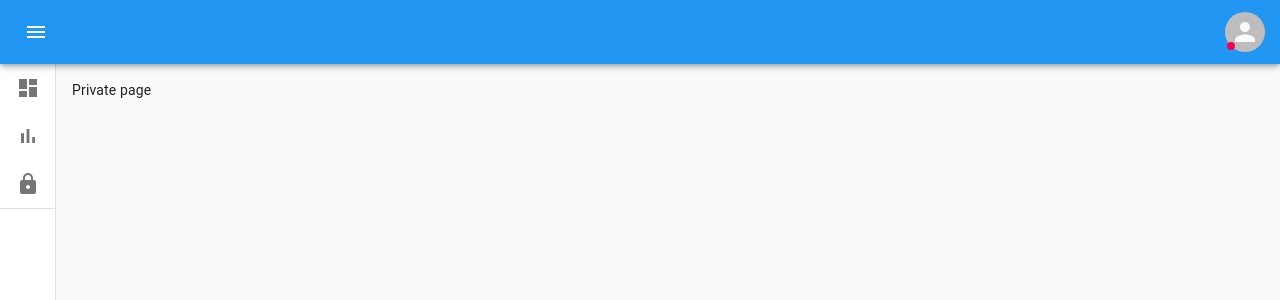
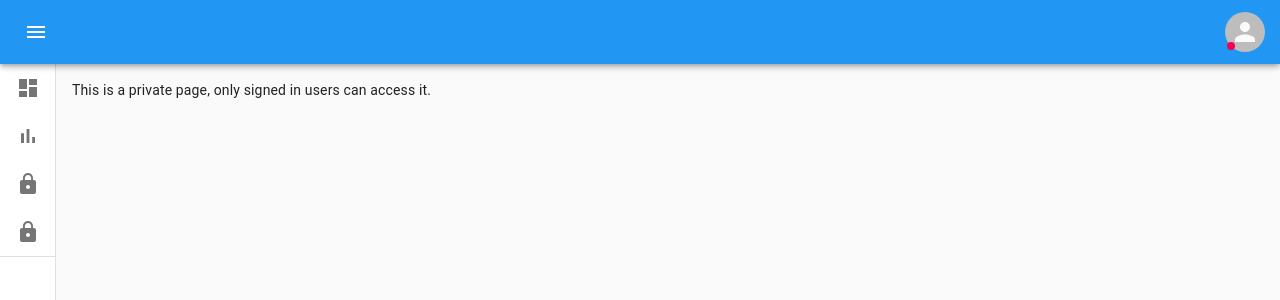
Before and after one commit to hmezen/user-Authentication, a React (Create React App) app: page /privatePage in a window 1280 px wide. Shown: the top 300 px of the page. Built offline with nearby package versions, Linux system fonts and the light colour scheme; no server answers; the database is empty; sample sign-in values are in the browser's storage.

Commit message:
enable restricted route and redesign menu popup

```diff
--- a/src/App.js
+++ b/src/App.js
@@ -9,6 +9,8 @@ import ReactChallenge from "./components/ReactChallenge";
 import PrivateRoute from "./components/PrivateRoute";
 import LoginRequired from "./components/LoginRequired";
 import PrivatePage from "./components/PrivatePage";
+import AdminPage from "./components/AdminPage";
+import AccessDenied from "./components/AccessDenied";
 
 const useStyles = makeStyles((theme) => ({
   root: {
@@ -41,6 +43,13 @@ function App() {
             <Route path="/reactChallenge" component={ReactChallenge} exact />
             <Route path="/loginRequired" component={LoginRequired} exact />
             <PrivateRoute path="/privatePage" component={PrivatePage} exact />
+            <PrivateRoute
+              path="/adminPage"
+              component={AdminPage}
+              permission={"isAdmin"}
+              exact
+            />
+            <Route path="/accessDenied" component={AccessDenied} exact />
             <Route component={GenericNotFound} exact />
           </Switch>
         </main>
--- /dev/null
+++ b/src/components/AccessDenied.js
@@ -0,0 +1,5 @@
+const AccessDenied = () => {
+  return <div>Access denied you don't have the neccessary permissions </div>;
+};
+
+export default AccessDenied;
--- /dev/null
+++ b/src/components/AdminPage.js
@@ -0,0 +1,9 @@
+const AdminPage = () => {
+  return (
+    <div>
+      This a private page that only users with "Admin permission" can access.
+    </div>
+  );
+};
+
+export default AdminPage;
--- a/src/components/Home.js
+++ b/src/components/Home.js
@@ -1,6 +1,7 @@
 import React from "react";
 import { makeStyles } from "@material-ui/core/styles";
 import { Typography, Paper } from "@material-ui/core";
+import { useAuth } from "../firebase/firebaseProvider";
 
 const useStyles = makeStyles((theme) => ({
   paper: {
@@ -12,6 +13,7 @@ const useStyles = makeStyles((theme) => ({
 }));
 
 function Home() {
+  const { user } = useAuth();
   const classes = useStyles();
   return (
     <React.Fragment>
@@ -20,6 +22,7 @@ function Home() {
           <Typography variant="h4" color="primary" gutterBottom>
             Home
           </Typography>
+          <p>{JSON.stringify(user)}</p>
           <Typography variant="h5" color="inherit" paragraph>
             Welcome to my Firebase user authentication proof-of-concept. <br />
             This is a responsive react application that uses Firebase for user
--- a/src/components/PrivatePage.js
+++ b/src/components/PrivatePage.js
@@ -1,5 +1,5 @@
 const PrivatePage = () => {
-  return <div>Private page</div>;
+  return <div>This is a private page, only signed in users can access it.</div>;
 };
 
 export default PrivatePage;
--- a/src/components/PrivateRoute.js
+++ b/src/components/PrivateRoute.js
@@ -1,13 +1,19 @@
 import React from "react";
 import { Route, Redirect } from "react-router-dom";
 import { useAuth } from "../firebase/firebaseProvider";
-import LoginRequired from "./LoginRequired";
 
-const PrivateRoute = ({ path, component, ...rest }) => {
+const PrivateRoute = ({ path, component, permission, ...rest }) => {
   const { user } = useAuth();
-
   return user ? (
-    <Route path={path} component={component} {...rest} />
+    permission ? (
+      user.roles[permission] ? (
+        <Route path={path} component={component} {...rest} />
+      ) : (
+        <Redirect to={"/accessDenied"} />
+      )
+    ) : (
+      <Route path={path} component={component} {...rest} />
+    )
   ) : (
     <Redirect to={"/loginRequired"} />
   );
--- a/src/components/header/AppBarSection.js
+++ b/src/components/header/AppBarSection.js
@@ -21,6 +21,7 @@ import firebase from "../../firebase/firebaseApp";
 import { useSnackbar } from "notistack";
 import { useAuth } from "../../firebase/firebaseProvider";
 import { withRouter } from "react-router-dom";
+import { withStyles } from "@material-ui/core/styles";
 
 function AppBarSection({ history, ...props }) {
   const classes = useStyles();
@@ -86,6 +87,15 @@ function AppBarSection({ history, ...props }) {
       });
   };
 
+  const MyMenuItem = withStyles({
+    root: {
+      "&:hover": {
+        backgroundColor: "rgb(231, 233, 236)",
+        borderRadius: "4px",
+      },
+    },
+  })(MenuItem);
+
   return (
     <>
       <AppBar position="fixed" className={classes.appBar}>
@@ -147,26 +157,27 @@ function AppBarSection({ history, ...props }) {
                 }}
                 PaperProps={{
                   style: {
-                    width: "20ch",
+                    minWidth: "223px",
+                    padding: "16px 20px",
                   },
                 }}
                 getContentAnchorEl={null}
               >
-                <MenuItem
+                <hr />
+                <MyMenuItem
                   onClick={() => {
                     setUserMenuAnchorEl(null);
-
                     setUpdateProfileDialogIsOpen(true);
                   }}
                 >
-                  <ListItemAvatar>
-                    <Avatar>
-                      <AccountBox />
-                    </Avatar>
-                  </ListItemAvatar>
-                  <ListItemText primary="Profile" />
-                </MenuItem>
-                <MenuItem
+                  <ListItemText
+                    style={{
+                      textAlign: "center",
+                    }}
+                    primary="Profile"
+                  />
+                </MyMenuItem>
+                <MyMenuItem
                   onClick={() => {
                     setUserMenuAnchorEl(null);
                     firebase.auth().signOut();
@@ -182,8 +193,8 @@ function AppBarSection({ history, ...props }) {
                       <ExitToApp />
                     </Avatar>
                   </ListItemAvatar>
-                  <ListItemText primary="Logout" />
-                </MenuItem>
+                  <ListItemText primary="Sign Out" />
+                </MyMenuItem>
               </Menu>
             </>
           ) : (
--- a/src/components/header/Header.js
+++ b/src/components/header/Header.js
@@ -344,6 +344,27 @@ function Header({ history }) {
           }
           title={"Private page"}
         />
+        <MenuListItem
+          eventClick={(event) => {
+            dispatchHeaderReducer({ type: "toggleDrawer", value: false });
+            dispatchHeaderReducer({
+              type: "changeSelectedTab",
+              value: "adminPage",
+            });
+          }}
+          to={"/adminPage"}
+          menuSelectedTab={state.menuSelectedTab === "adminPage"}
+          icon={
+            state.drawerIsOpen ? (
+              <BarChart />
+            ) : (
+              <Tooltip title="adminPage" placement="right">
+                <LockIcon />
+              </Tooltip>
+            )
+          }
+          title={"adminPage"}
+        />
 
         <Divider />
       </Drawer>
--- a/src/firebase/firebaseProvider.js
+++ b/src/firebase/firebaseProvider.js
@@ -18,7 +18,6 @@ function useProvideAuth() {
   useEffect(() => {
     const unsubscribe = firebase.auth().onAuthStateChanged((user) => {
       if (user) {
-        console.log("here");
         firebase
           .firestore()
           .collection("users")
@@ -33,7 +32,7 @@ function useProvideAuth() {
             setLoading(false);
           })
           .catch((error) => {
-            console.log(error);
+            console.error(error);
           });
       } else {
         setUser(null);
```
